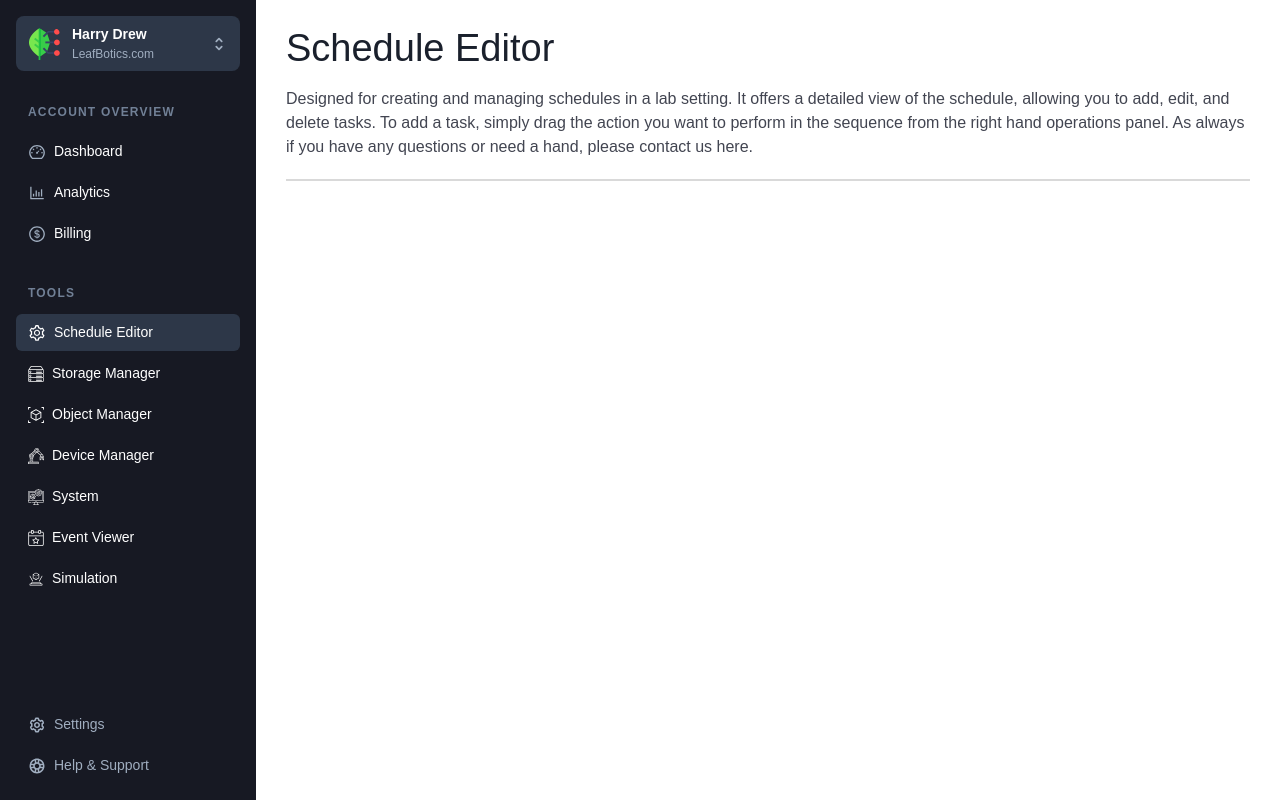
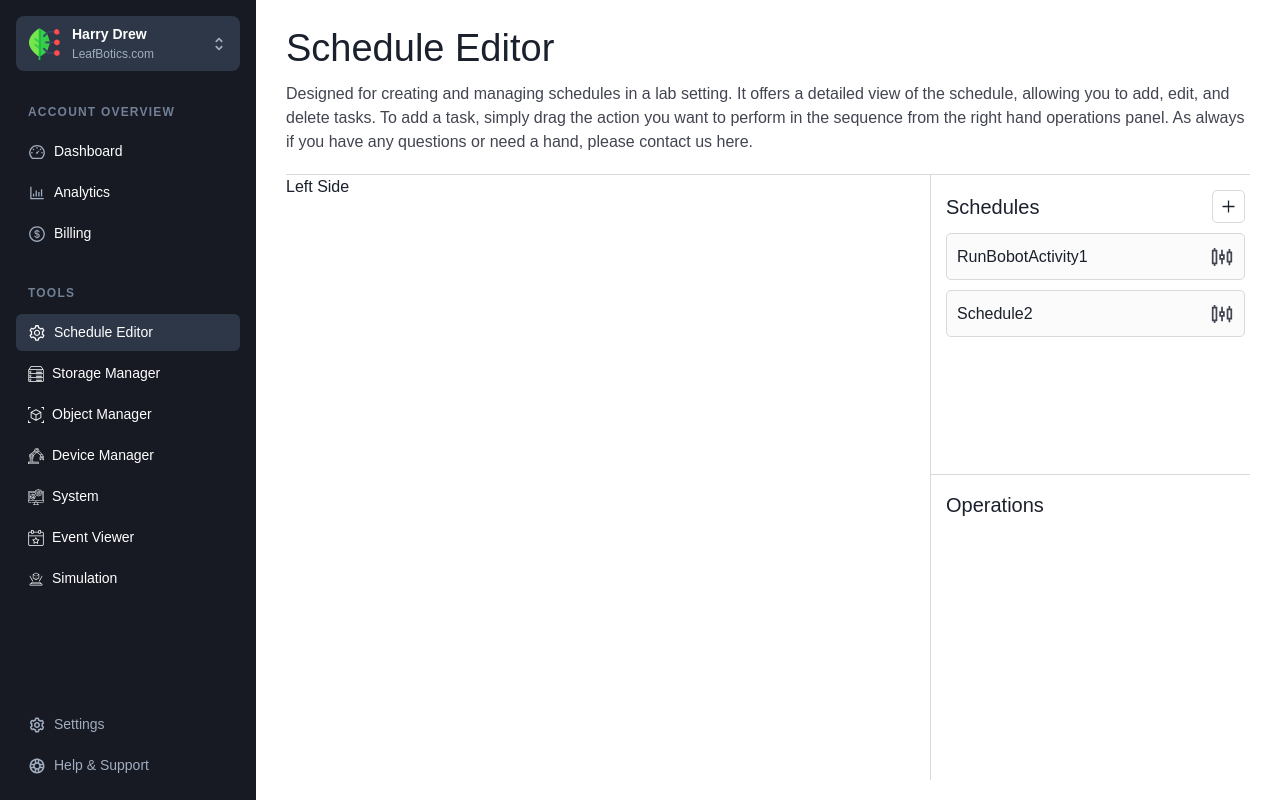
Before and after one commit to HarryD1447/interview-task_robotics, a React (Vite) app in the folder Robotics-uk-interview/: page / in a window 1280 px wide. Built offline with nearby package versions, Linux system fonts and the light colour scheme.

Commit message:
Added the schedule sidebar component

```diff
--- /dev/null
+++ b/Robotics-uk-interview/src/Components/CustomTooltip/CustomTooltip.tsx
@@ -0,0 +1,17 @@
+import { Tooltip } from "@chakra-ui/react";
+import React from "react";
+
+interface ICustomTooltipProps {
+  tooltip?: string;
+  children: React.ReactNode;
+}
+
+const CustomTooltip = ({ tooltip, children }: ICustomTooltipProps) => {
+  return (
+    <Tooltip label={tooltip} openDelay={300} hasArrow>
+      {children}
+    </Tooltip>
+  );
+};
+
+export default CustomTooltip;
--- a/Robotics-uk-interview/src/Components/HeadingComponent/HeadingComponent.scss
+++ b/Robotics-uk-interview/src/Components/HeadingComponent/HeadingComponent.scss
@@ -1,5 +1,5 @@
 .heading-component__container {
-  border-bottom: 2px solid var(--line-color);
+  border-bottom: 1px solid var(--line-color);
   padding-bottom: 20px;
   min-height: 120px;
 }
@@ -9,7 +9,7 @@
   font-weight: 500;
   color: var(--text-color);
   margin-bottom: auto;
-  padding-bottom: 10px;
+  padding-bottom: 5px;
 }
 
 .heading-component__description {
--- /dev/null
+++ b/Robotics-uk-interview/src/Components/OperationButton/OperationButton.scss
@@ -0,0 +1,13 @@
+.operation-button {
+  padding: 7px;
+  border: 1px solid var(--line-color);
+  display: flex;
+  justify-content: center;
+  align-items: center;
+  border-radius: 5px;
+}
+
+.operation-button:hover {
+  background-color: var(--hover-color);
+  cursor: pointer;
+}
--- /dev/null
+++ b/Robotics-uk-interview/src/Components/OperationButton/OperationButton.tsx
@@ -0,0 +1,22 @@
+import React from "react";
+import "./OperationButton.scss";
+import { Tooltip } from "@chakra-ui/react";
+import CustomTooltip from "../CustomTooltip/CustomTooltip";
+
+interface IOperationButtonProps {
+  children?: React.ReactNode;
+  onClick?: () => void;
+  tooltip?: string;
+}
+
+const OperationButton = ({ children, onClick, tooltip }: IOperationButtonProps) => {
+  return (
+    <CustomTooltip tooltip={tooltip}>
+      <div className="operation-button" onClick={onClick}>
+        {children}
+      </div>
+    </CustomTooltip>
+  );
+};
+
+export default OperationButton;
--- /dev/null
+++ b/Robotics-uk-interview/src/Components/ScheduleCard/ScheduleCard.scss
@@ -0,0 +1,37 @@
+.schedule-card__container {
+  display: flex;
+  align-items: center;
+  justify-content: space-between;
+  //   background-color: red;
+  margin: 10px 0px;
+  border-radius: 5px;
+  //   box-shadow: 0px 0px 5px 0px rgba(0, 0, 0, 0.75);
+  border: 1px solid var(--line-color);
+  user-select: none;
+  overflow: hidden;
+  background-color: #fbfbfb;
+}
+
+.schedule-card__icon-container {
+  width: 45px;
+  height: 45px;
+  display: flex;
+  justify-content: center;
+  align-items: center;
+}
+
+.schedule-card__icon-container:hover {
+  background-color: var(--hover-color);
+  cursor: pointer;
+}
+
+.schedule-card__name-container {
+  flex: 1;
+  //   background-color: blue;
+  padding-left: 10px;
+}
+
+.schedule-card__icon {
+  font-size: 26px;
+  color: var(--light-text);
+}
--- /dev/null
+++ b/Robotics-uk-interview/src/Components/ScheduleCard/ScheduleCard.tsx
@@ -0,0 +1,26 @@
+import React from "react";
+import "./ScheduleCard.scss";
+import { AiOutlineSliders } from "react-icons/ai";
+import CustomTooltip from "../CustomTooltip/CustomTooltip";
+
+interface IScheduleCardProps {
+  name: string;
+  onClick: () => void;
+}
+
+const ScheduleCard = ({ name, onClick }: IScheduleCardProps) => {
+  return (
+    <div className="schedule-card__container" onDoubleClick={onClick}>
+      <div className="schedule-card__name-container">
+        <span className="schedule-card__name">{name}</span>
+      </div>
+      <CustomTooltip tooltip="Details">
+        <div className="schedule-card__icon-container" onClick={onClick}>
+          <AiOutlineSliders className="schedule-card__icon" />
+        </div>
+      </CustomTooltip>
+    </div>
+  );
+};
+
+export default ScheduleCard;
--- a/Robotics-uk-interview/src/Pages/ScheduleEditorPage/ScheduleEditorPage.scss
+++ b/Robotics-uk-interview/src/Pages/ScheduleEditorPage/ScheduleEditorPage.scss
@@ -5,3 +5,76 @@
   padding: 20px 30px;
   //   background-color: red;
 }
+
+.schedule-editor__inner-container {
+  flex: 1;
+  display: flex;
+}
+
+.schedule-editor__inner-container__left-side {
+  flex: 1;
+  // background-color: red;
+}
+
+.schedule-editor__inner-container__right-side {
+  width: 320px;
+  // background-color: blue;
+  border-left: 1px solid var(--line-color);
+  display: flex;
+  flex-direction: column;
+}
+
+.schedule-editor__schedule-list__container {
+  height: 300px;
+  // background-color: blue;
+  border-bottom: 1px solid var(--line-color);
+  overflow-y: scroll;
+  padding: 15px;
+  padding-right: 5px;
+}
+
+.schedule-editor__operations-list__container {
+  flex: 1;
+  // background-color: red;
+  overflow-y: scroll;
+  padding: 15px;
+  padding-right: 5px;
+}
+
+.schedule-editor__sidebar__title__container {
+  display: flex;
+  justify-content: space-between;
+  align-items: center;
+}
+
+.schedule-editor__sidebar-title {
+  font-size: 20px;
+  font-weight: 500;
+}
+
+.schedule-editor__schedule-list__add-schedule-button__icon {
+  width: 17px;
+  height: 17px;
+}
+
+// Scroll bar styling
+.schedule-editor__custom-scrollbar {
+  // Custom scrollbar styling
+  &::-webkit-scrollbar {
+    width: 12px; // Adjust the width of the scrollbar here
+  }
+
+  &::-webkit-scrollbar-track {
+    background-color: transparent; // Optional: Change to match your design
+  }
+
+  &::-webkit-scrollbar-thumb {
+    background-color: #d9d9d9; // Light grey, similar to Apple's design
+    border-radius: 8px; // Rounded corners for the scrollbar thumb
+    border: 2px solid white; // Creates padding effect around the thumb
+  }
+
+  &::-webkit-scrollbar-thumb:hover {
+    background-color: #c1c1c1; // Darker grey on hover
+  }
+}
--- a/Robotics-uk-interview/src/Pages/ScheduleEditorPage/ScheduleEditorPage.tsx
+++ b/Robotics-uk-interview/src/Pages/ScheduleEditorPage/ScheduleEditorPage.tsx
@@ -1,14 +1,58 @@
-import React from "react";
+import React, { useState } from "react";
 import "./ScheduleEditorPage.scss";
 import HeadingComponent from "../../Components/HeadingComponent/HeadingComponent";
+import OperationButton from "../../Components/OperationButton/OperationButton";
+import { AiOutlinePlus } from "react-icons/ai";
+import ScheduleCard from "../../Components/ScheduleCard/ScheduleCard";
+
+export interface ISchedule {
+  id: string;
+  name: string;
+}
+
+const DEFAULT_SCHEDULES: ISchedule[] = [
+  {
+    id: "cd089239-af0f-4e4f-a1a4-468b2e48ef13",
+    name: "RunBobotActivity1",
+  },
+  {
+    id: "9726ca46-d42f-4078-8192-38f7e505ace3",
+    name: "Schedule2",
+  },
+];
 
 const ScheduleEditorPage = () => {
+  const [schedules, setSchedules] = useState<ISchedule[]>(DEFAULT_SCHEDULES);
+
   return (
     <div className="schedule-editor-page__container">
       <HeadingComponent
         title="Schedule Editor"
         description="Designed for creating and managing schedules in a lab setting. It offers a detailed view of the schedule, allowing you to add, edit, and delete tasks. To add a task, simply drag the action you want to perform in the sequence from the right hand operations panel. As always if you have any questions or need a hand, please contact us here."
       />
+      <div className="schedule-editor__inner-container">
+        <div className="schedule-editor__inner-container__left-side">Left Side</div>
+        <div className="schedule-editor__inner-container__right-side">
+          <div className="schedule-editor__schedule-list__container schedule-editor__custom-scrollbar">
+            <div className="schedule-editor__sidebar__title__container">
+              <h3 className="schedule-editor__sidebar-title">Schedules</h3>
+              <OperationButton tooltip="Create">
+                <AiOutlinePlus className="schedule-editor__schedule-list__add-schedule-button__icon" />
+              </OperationButton>
+            </div>
+            {schedules.map((schedule) => (
+              <ScheduleCard
+                key={schedule.id}
+                name={schedule.name}
+                onClick={() => console.log("Clicked: ", schedule.id)}
+              />
+            ))}
+          </div>
+          <div className="schedule-editor__operations-list__container schedule-editor__custom-scrollbar">
+            <h3 className="schedule-editor__sidebar-title">Operations</h3>
+          </div>
+        </div>
+      </div>
     </div>
   );
 };
--- a/Robotics-uk-interview/src/index.css
+++ b/Robotics-uk-interview/src/index.css
@@ -9,6 +9,7 @@
   --line-color: #d9d9d9;
   --dark-text: #171923;
   --light-text: #424551;
+  --hover-color: #f3f3f3;
 }
 
 body {
```
